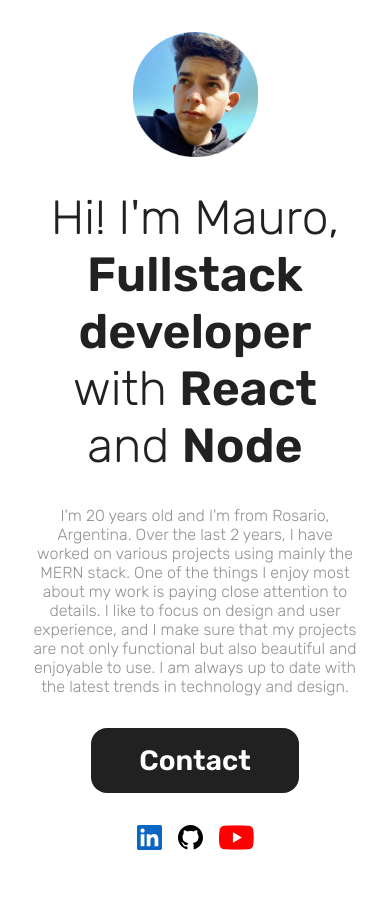
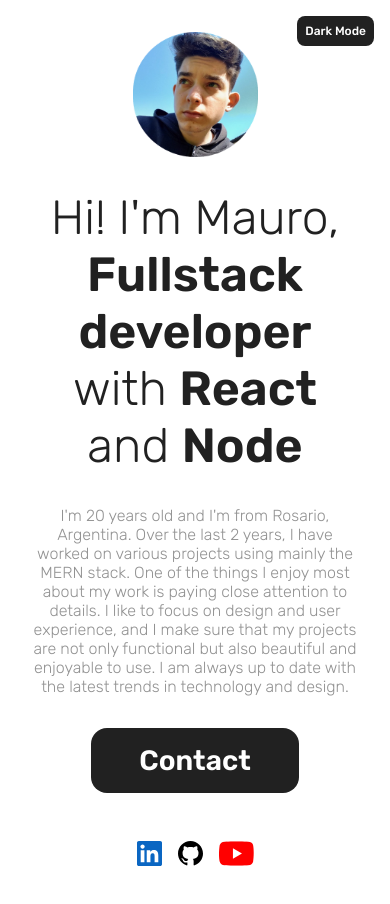
Before and after one commit to Mauro069/portfolio-basic, a Next.js app: page / in a window 390 px wide. Shown: the top 904 px of the page. Built offline with nearby package versions, Linux system fonts and the light colour scheme.

Commit message:
Add dark mode

```diff
--- /dev/null
+++ b/src/components/DarkModeToggle/index.tsx
@@ -0,0 +1,44 @@
+import { useEffect, useState } from "react";
+import styles from './styles.module.scss'
+
+const DarkModeToggle = () => {
+  const [isDarkMode, setIsDarkMode] = useState<boolean>(false);
+
+  useEffect(() => {
+    const storedMode = localStorage.getItem("darkMode");
+
+    if (storedMode !== null) {
+      setIsDarkMode(storedMode === "true");
+    } else {
+      setIsDarkMode(window.matchMedia("(prefers-color-scheme: dark)").matches);
+    }
+  }, []);
+
+  useEffect(() => {
+    const body = document.querySelector("body");
+
+    if (isDarkMode) {
+      body!.classList.add("dark-mode");
+    } else {
+      body!.classList.remove("dark-mode");
+    }
+  }, [isDarkMode]);
+
+  const handleToggle = () => {
+    setIsDarkMode((prevState) => {
+      const newMode = !prevState;
+
+      localStorage.setItem("darkMode", newMode.toString());
+
+      return newMode;
+    });
+  };
+
+  return (
+    <button className={styles.toggleButton} onClick={handleToggle}>
+      {isDarkMode ? "Light Mode" : "Dark Mode"}
+    </button>
+  );
+};
+
+export default DarkModeToggle;
--- /dev/null
+++ b/src/components/DarkModeToggle/styles.module.scss
@@ -0,0 +1,20 @@
+.toggleButton {
+  position: absolute;
+  top: 0;
+  right: 0;
+  margin-top: 1rem;
+  margin-right: 1rem;
+  padding: 0.5rem;
+  color: var(--secondary);
+  background: var(--primary);
+  border: none;
+  border-radius: 0.5rem;
+  font-size: 12px;
+  cursor: pointer;
+  font-weight: 500;
+
+  &:hover {
+    transition-duration: 0.3s;
+    transform: scale(1.1);
+  }
+}
--- a/src/pages/_app.tsx
+++ b/src/pages/_app.tsx
@@ -1,6 +1,6 @@
 import { Analytics } from "@vercel/analytics/react";
 import type { AppProps } from "next/app";
-import "@/styles/globals.css";
+import "@/styles/globals.scss";
 
 export default function App({ Component, pageProps }: AppProps) {
   return (
--- a/src/pages/index.tsx
+++ b/src/pages/index.tsx
@@ -1,7 +1,9 @@
+import DarkModeToggle from "@/components/DarkModeToggle";
 import Image from "next/image";
-import styles from "../styles/Home.module.scss";
 import Head from "next/head";
 import va from "@vercel/analytics";
+
+import styles from "../styles/Home.module.scss";
 
 export default function Home() {
   return (
@@ -9,7 +11,9 @@ export default function Home() {
       <Head>
         <title>Mauro Vera</title>
       </Head>
+
       <main className={styles.container}>
+        <DarkModeToggle />
         <Image src="/assets/cover.png" alt="cover" width={125} height={125} />
         <span>
           Hi! I&apos;m Mauro, <br /> <b>Fullstack developer</b> <br /> with{" "}
--- a/src/styles/Home.module.scss
+++ b/src/styles/Home.module.scss
@@ -1,5 +1,3 @@
-$black: #212121;
-
 .container {
   min-height: 100vh;
   display: flex;
@@ -9,9 +7,10 @@ $black: #212121;
   gap: 2rem;
   position: relative;
   text-align: center;
+  background-color: var(--secondary);
 
   span {
-    color: $black;
+    color: var(--primary);
     font-weight: 300;
     font-size: 64px;
 
@@ -29,9 +28,9 @@ $black: #212121;
     text-decoration: none;
     padding: 1rem 3rem;
     font-weight: 600;
-    color: white;
+    color: var(--secondary);
     border: none;
-    background-color: $black;
+    background-color: var(--primary);
     border-radius: 1rem;
     font-size: 28px;
     cursor: pointer;
@@ -43,6 +42,7 @@ $black: #212121;
   }
 
   .icons {
+    background-color: var(--bg_icons);
     position: absolute;
     bottom: 0;
     right: 0;
@@ -50,13 +50,17 @@ $black: #212121;
     align-items: center;
     justify-content: center;
     gap: 1rem;
-    margin-bottom: 1rem;
-    margin-right: 1rem;
+    padding: 1rem;
+    padding-left: 1.5rem;
+    border-top-left-radius: 1rem;
 
     .link {
       background-color: transparent;
       width: fit-content;
       height: fit-content;
+      display: flex;
+      align-items: center;
+      justify-content: center;
     }
 
     img {
@@ -87,9 +91,12 @@ $black: #212121;
     }
 
     .icons {
+      border-radius: 1rem;
+      right: inherit;
       position: static;
       margin: 0;
       padding-bottom: 1.5rem;
+      padding: 1rem 1.5rem;
     }
   }
 }
--- a/src/styles/globals.css
+++ b/src/styles/globals.scss
@@ -5,5 +5,17 @@
   padding: 0;
   box-sizing: border-box;
   outline: none;
-  font-family: 'Rubik', sans-serif;
+  font-family: "Rubik", sans-serif;
 }
+
+body {
+  --primary: #212121;
+  --secondary: #ffffff;
+  --bg_icons: transparent;
+
+  &.dark-mode {
+    --primary: #ffffff;
+    --secondary: #212121;
+    --bg_icons: #ffffff;
+  }
+}
```
